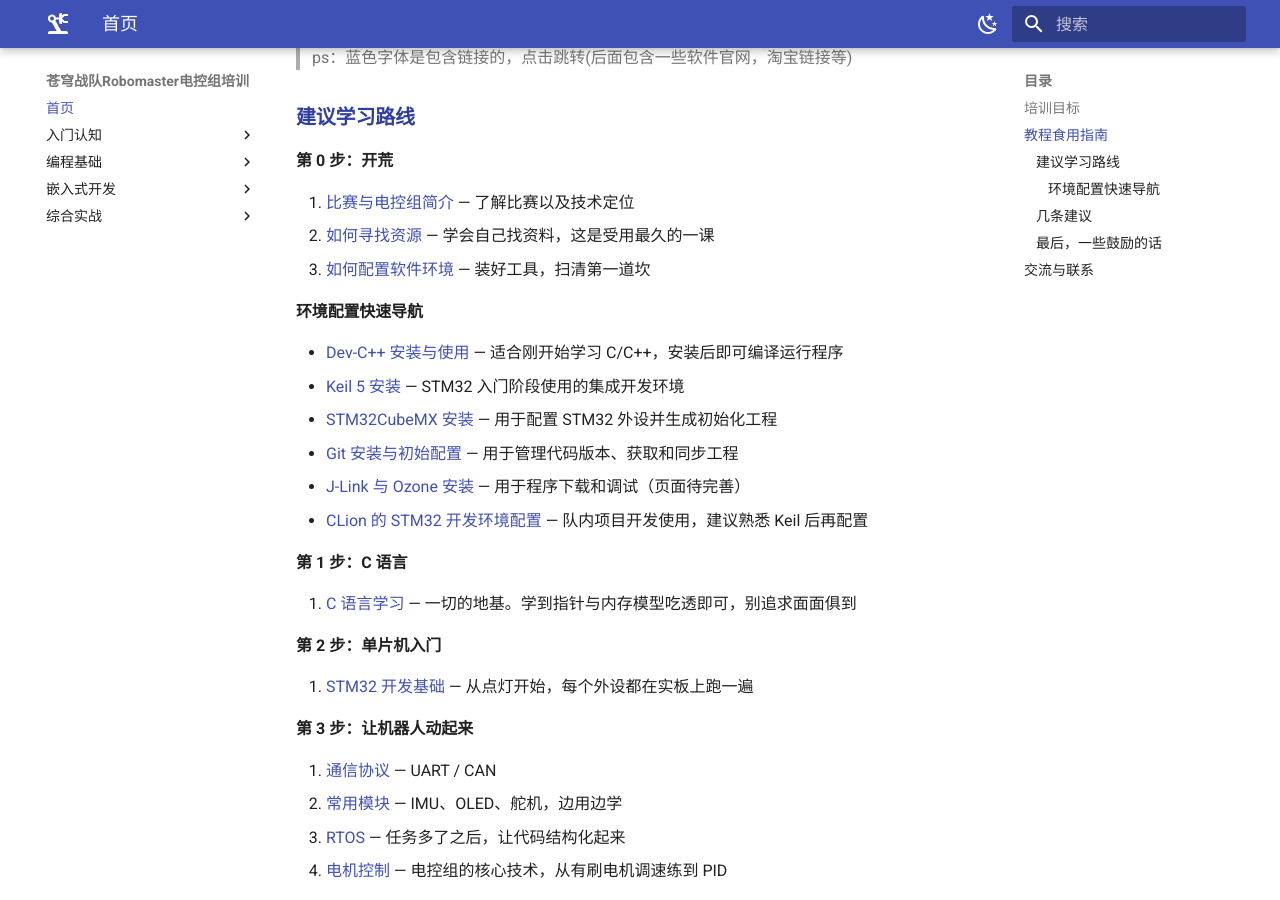
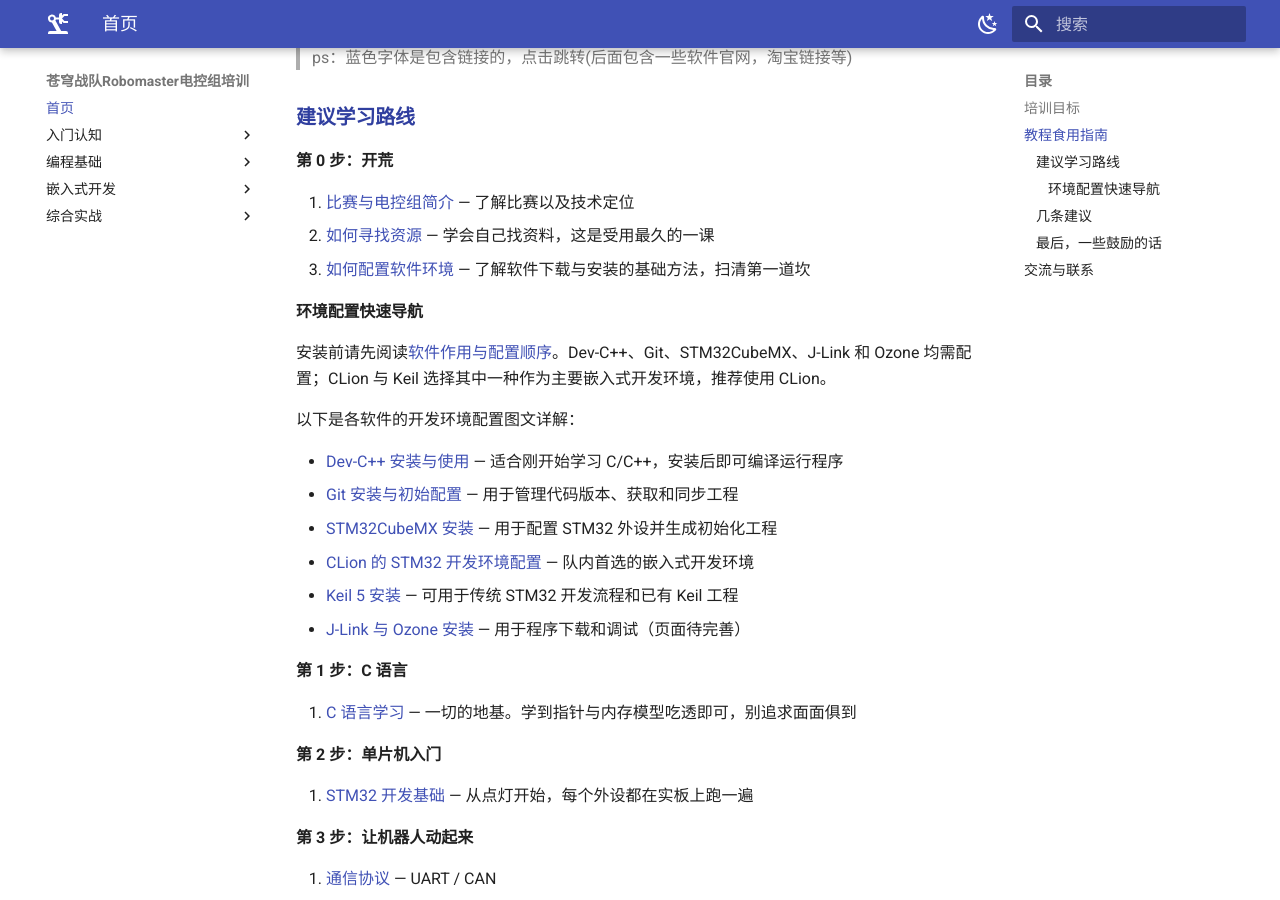
Before and after one commit to Xiaofxx/rm-ec-training, an MkDocs documentation site: the page built from docs/index.md, in a window 1280 px wide and 900 px high, scrolled down 642 px. Built offline with MkDocs 1.6.1 and Material for MkDocs 9.7.7, drawn with Linux system fonts in a browser that asks for light colours; some of the changed text lies outside the part shown.

Commit message:
docs:更改部分文档

```diff
--- a/docs/index.md
+++ b/docs/index.md
@@ -22,16 +22,20 @@
 
 1. [比赛与电控组简介](about.md) — 了解比赛以及技术定位
 2. [如何寻找资源](resources.md) — 学会自己找资料，这是受用最久的一课
-3. [如何配置软件环境](env-setup.md) — 装好工具，扫清第一道坎
+3. [如何配置软件环境](env-setup.md) — 了解软件下载与安装的基础方法，扫清第一道坎
 
 #### 环境配置快速导航
 
+安装前请先阅读[软件作用与配置顺序](software-setup-order.md)。Dev-C++、Git、STM32CubeMX、J-Link 和 Ozone 均需配置；CLion 与 Keil 选择其中一种作为主要嵌入式开发环境，推荐使用 CLion。
+
+以下是各软件的开发环境配置图文详解：
+
 - [Dev-C++ 安装与使用](install-devcpp.md) — 适合刚开始学习 C/C++，安装后即可编译运行程序
-- [Keil 5 安装](install-keil.md) — STM32 入门阶段使用的集成开发环境
+- [Git 安装与初始配置](install-git.md) — 用于管理代码版本、获取和同步工程
 - [STM32CubeMX 安装](install-cubemx.md) — 用于配置 STM32 外设并生成初始化工程
-- [Git 安装与初始配置](install-git.md) — 用于管理代码版本、获取和同步工程
+- [CLion 的 STM32 开发环境配置](install-clion.md) — 队内首选的嵌入式开发环境
+- [Keil 5 安装](install-keil.md) — 可用于传统 STM32 开发流程和已有 Keil 工程
 - [J-Link 与 Ozone 安装](install-jlink-ozone.md) — 用于程序下载和调试（页面待完善）
-- [CLion 的 STM32 开发环境配置](install-clion.md) — 队内项目开发使用，建议熟悉 Keil 后再配置
 
 **第 1 步：C 语言**
 
--- a/mkdocs.yml
+++ b/mkdocs.yml
@@ -51,14 +51,16 @@ nav:
   - 入门认知:
       - 比赛与电控组简介: about.md
       - 如何寻找资源: resources.md
-      - 如何配置软件环境: env-setup.md
-      - 开发环境配置:
-          - Dev-Cpp: install-devcpp.md
-          - Keil: install-keil.md
-          - STM32Cubemx: install-cubemx.md
-          - Git: install-git.md
-          - Jlink+Ozone: install-jlink-ozone.md
-          - CLion: install-clion.md
+      - 如何配置软件环境:
+          - 软件下载与安装基础: env-setup.md
+          - 软件作用与配置顺序: software-setup-order.md
+          - 开发环境配置图文详解:
+              - Dev-C++: install-devcpp.md
+              - Git: install-git.md
+              - STM32CubeMX: install-cubemx.md
+              - CLion: install-clion.md
+              - Keil: install-keil.md
+              - J-Link + Ozone: install-jlink-ozone.md
   - 编程基础:
       - C 语言学习: c-lang.md
       - Git 与工程化: git.md
```
Also changed, not shown: other parts of docs/index.md (+3 -2 lines), docs/env-setup.md (+3 -1 lines), docs/software-setup-order.md (added, +43 -0 lines).
